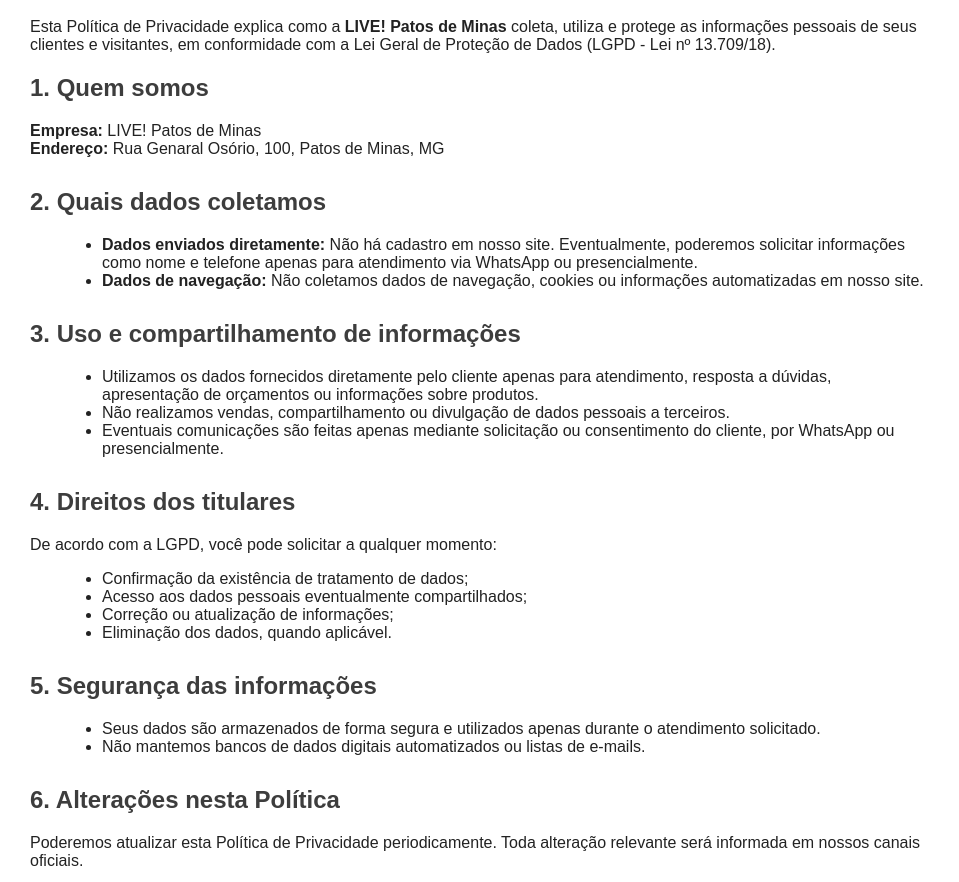
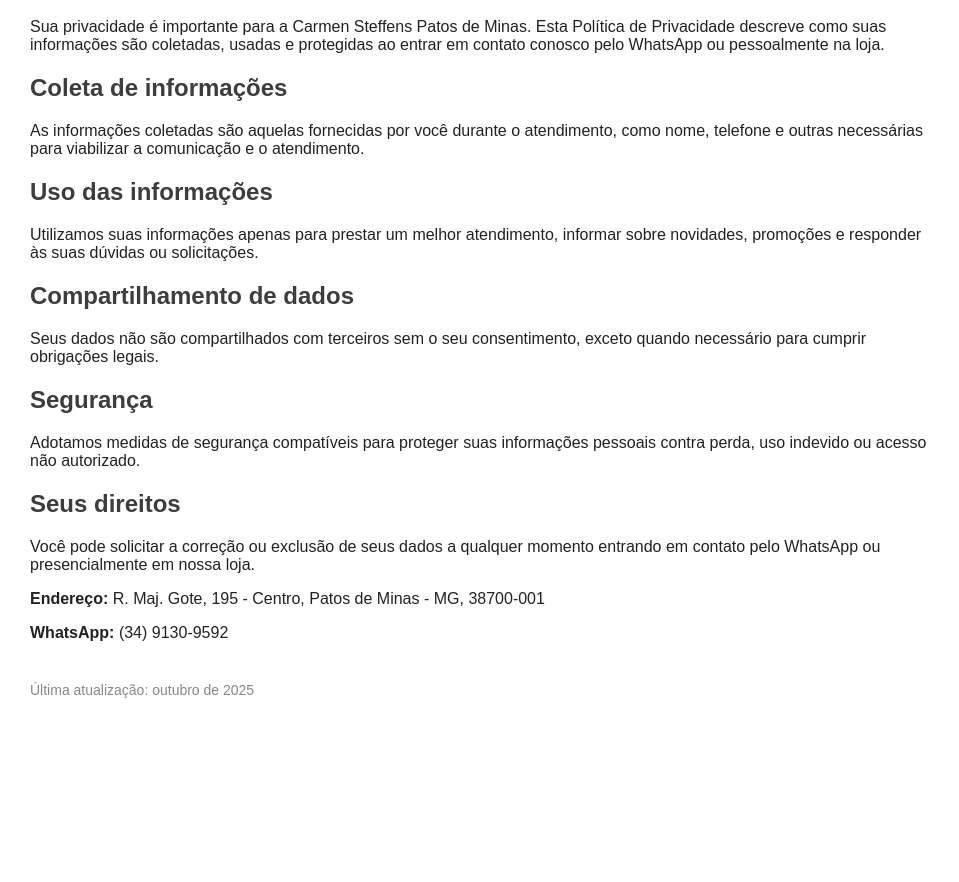
Before and after one commit to tuliogontijo/gontify-site, a plain HTML site: page carmen-steffens-patos-de-minas/privacy.html in a window 1280 px wide. Shown: the part 70-952 px from the top of the page, without its empty margins (0-959 px from the left). After the commit the page ends 800 px from the top, so only its background shows below. Drawn offline with Linux system fonts and the light colour scheme.

Commit message:
feat: add terms and privacy to Carmen Steffens Patos de Minas

```diff
--- a/carmen-steffens-patos-de-minas/privacy.html
+++ b/carmen-steffens-patos-de-minas/privacy.html
@@ -2,73 +2,45 @@
 <html lang="pt-br">
 <head>
     <meta charset="UTF-8">
-    <title>Política de Privacidade - LIVE! Patos de Minas</title>
+    <title>Política de Privacidade - Carmen Steffens Patos de Minas</title>
     <meta name="viewport" content="width=device-width, initial-scale=1.0">
     <style>
         body { font-family: Arial, Helvetica, sans-serif; margin: 30px; color: #222; max-width: 900px; }
         h1, h2, h3 { color: #3d3d3d; }
         a { color: #0166b2; }
-        ul { margin: 12px 0 24px 32px; }
-        section { margin-bottom: 30px; }
     </style>
 </head>
 <body>
     <h1>Política de Privacidade</h1>
-    <p>Esta Política de Privacidade explica como a <strong>LIVE! Patos de Minas</strong> coleta, utiliza e protege as informações pessoais de seus clientes e visitantes, em conformidade com a Lei Geral de Proteção de Dados (LGPD - Lei nº 13.709/18).</p>
+    <p>Sua privacidade é importante para a Carmen Steffens Patos de Minas. Esta Política de Privacidade descreve como suas informações são coletadas, usadas e protegidas ao entrar em contato conosco pelo WhatsApp ou pessoalmente na loja.</p>
 
     <section>
-        <h2>1. Quem somos</h2>
-        <p><strong>Empresa:</strong> LIVE! Patos de Minas<br>
-        <strong>Endereço:</strong> Rua Genaral Osório, 100, Patos de Minas, MG</p>
+        <h2>Coleta de informações</h2>
+        <p>As informações coletadas são aquelas fornecidas por você durante o atendimento, como nome, telefone e outras necessárias para viabilizar a comunicação e o atendimento.</p>
     </section>
 
     <section>
-        <h2>2. Quais dados coletamos</h2>
-        <ul>
-            <li><strong>Dados enviados diretamente:</strong> Não há cadastro em nosso site. Eventualmente, poderemos solicitar informações como nome e telefone apenas para atendimento via WhatsApp ou presencialmente.</li>
-            <li><strong>Dados de navegação:</strong> Não coletamos dados de navegação, cookies ou informações automatizadas em nosso site.</li>
-        </ul>
+        <h2>Uso das informações</h2>
+        <p>Utilizamos suas informações apenas para prestar um melhor atendimento, informar sobre novidades, promoções e responder às suas dúvidas ou solicitações.</p>
     </section>
 
     <section>
-        <h2>3. Uso e compartilhamento de informações</h2>
-        <ul>
-            <li>Utilizamos os dados fornecidos diretamente pelo cliente apenas para atendimento, resposta a dúvidas, apresentação de orçamentos ou informações sobre produtos.</li>
-            <li>Não realizamos vendas, compartilhamento ou divulgação de dados pessoais a terceiros.</li>
-            <li>Eventuais comunicações são feitas apenas mediante solicitação ou consentimento do cliente, por WhatsApp ou presencialmente.</li>
-        </ul>
+        <h2>Compartilhamento de dados</h2>
+        <p>Seus dados não são compartilhados com terceiros sem o seu consentimento, exceto quando necessário para cumprir obrigações legais.</p>
     </section>
 
     <section>
-        <h2>4. Direitos dos titulares</h2>
-        <p>De acordo com a LGPD, você pode solicitar a qualquer momento:</p>
-        <ul>
-            <li>Confirmação da existência de tratamento de dados;</li>
-            <li>Acesso aos dados pessoais eventualmente compartilhados;</li>
-            <li>Correção ou atualização de informações;</li>
-            <li>Eliminação dos dados, quando aplicável.</li>
-        </ul>
+        <h2>Segurança</h2>
+        <p>Adotamos medidas de segurança compatíveis para proteger suas informações pessoais contra perda, uso indevido ou acesso não autorizado.</p>
     </section>
 
     <section>
-        <h2>5. Segurança das informações</h2>
-        <ul>
-            <li>Seus dados são armazenados de forma segura e utilizados apenas durante o atendimento solicitado.</li>
-            <li>Não mantemos bancos de dados digitais automatizados ou listas de e-mails.</li>
-        </ul>
+        <h2>Seus direitos</h2>
+        <p>Você pode solicitar a correção ou exclusão de seus dados a qualquer momento entrando em contato pelo WhatsApp ou presencialmente em nossa loja.</p>
+        <p><strong>Endereço:</strong> R. Maj. Gote, 195 - Centro, Patos de Minas - MG, 38700-001</p>
+        <p><strong>WhatsApp:</strong> (34) 9130-9592</p>
     </section>
 
-    <section>
-        <h2>6. Alterações nesta Política</h2>
-        <p>Poderemos atualizar esta Política de Privacidade periodicamente. Toda alteração relevante será informada em nossos canais oficiais.</p>
-    </section>
-
-    <section>
-        <h2>7. Contato</h2>
-        <p>Em caso de dúvidas sobre sua privacidade ou para exercer seus direitos previstos em lei, entre em contato pelo WhatsApp ou pessoalmente na loja.</p>
-        <p><strong>Endereço:</strong> Rua Genaral Osório, 100, Patos de Minas, MG</p>
-    </section>
-
-    <p style="margin-top: 40px; font-size:14px; color:#888;">Última atualização: setembro de 2025</p>
+    <p style="margin-top: 40px; font-size:14px; color:#888;">Última atualização: outubro de 2025</p>
 </body>
 </html>
```
Also changed, not shown: carmen-steffens-patos-de-minas/terms.html (+10 -9 lines).
